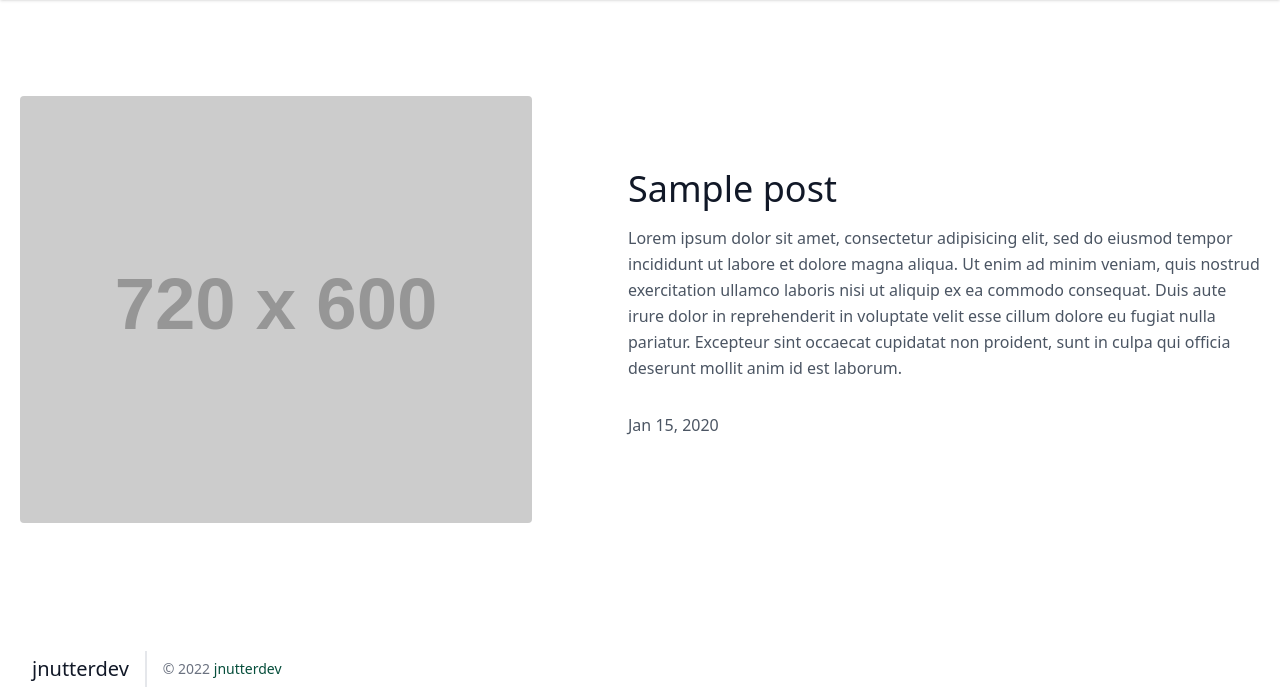
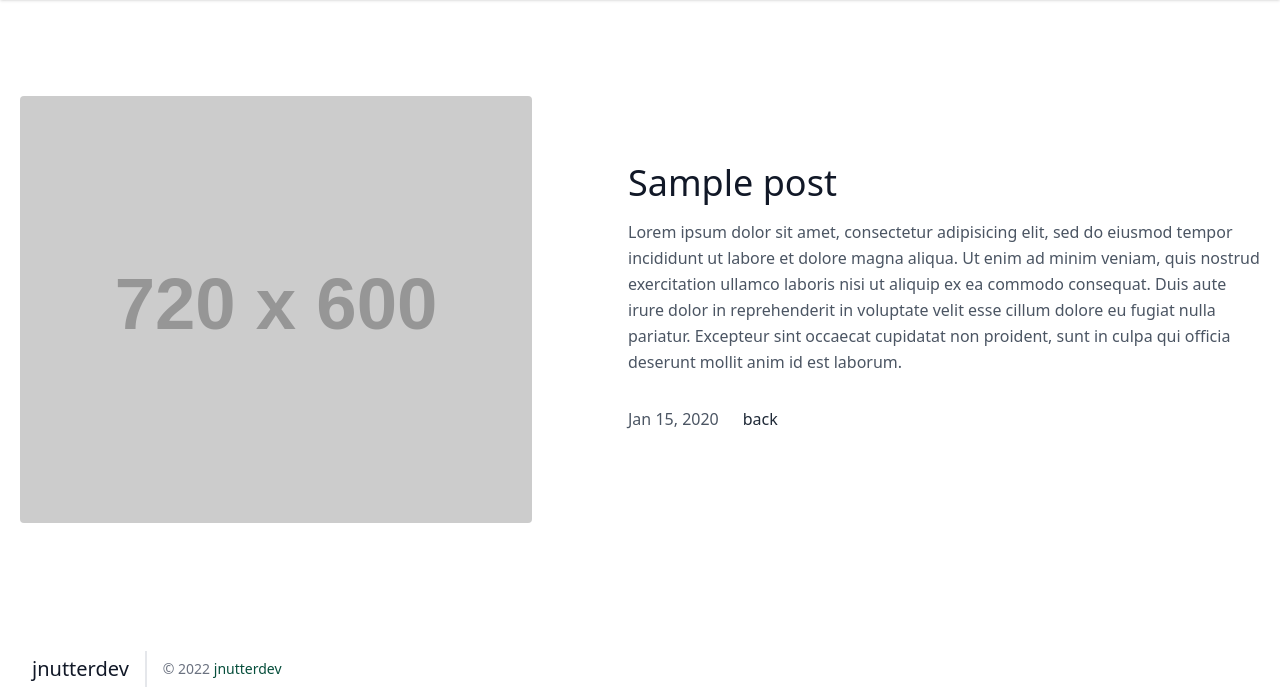
Before and after one commit to jnutterdev/django-woam, a Django app: template templates/partials/_post_detail.html in a window 1280 px wide. Shown: the part 74-769 px from the top of the page. Run offline with Django 4.2, Linux system fonts and the light colour scheme; the template is opened without the code that fills it: most values are stand-ins (such as "Sample title", 1, 10 or a date in 2020); grey boxes labelled with a size stand in for pictures from a placeholder-image service; style sheets or scripts are compiled from the project's sources; some libraries are stand-ins or nearby versions; some web fonts are replaced.

Commit message:
updated post_detail layout

```diff
--- a/templates/partials/_post_detail.html
+++ b/templates/partials/_post_detail.html
@@ -11,7 +11,9 @@
       <h1 class="title-font sm:text-4xl text-3xl mb-4 font-medium text-gray-900">{{ post.title }}</h1>
       <p class="mb-8 leading-relaxed">Lorem ipsum dolor sit amet, consectetur adipisicing elit, sed do eiusmod tempor incididunt ut labore et dolore magna aliqua. Ut enim ad minim veniam, quis nostrud exercitation ullamco laboris nisi ut aliquip ex ea commodo consequat. Duis aute irure dolor in reprehenderit in voluptate velit esse cillum dolore eu fugiat nulla pariatur. Excepteur sint occaecat cupidatat non proident, sunt in culpa qui officia deserunt mollit anim id est laborum.</p>
       <div class="flex justify-center">
-        <p class="mb-3">{{ post.created_on|date:'M d, Y' }}</p>
+        <p class="mb-6">{{ post.created_on|date:'M d, Y' }}</p>
+         <a href="{% url 'home' %}" class="text-gray-800 dark:text-gray-200 mx-1.5 sm:mx-6">
+         back</a>
       </div>
     </div>
   </div>
```
